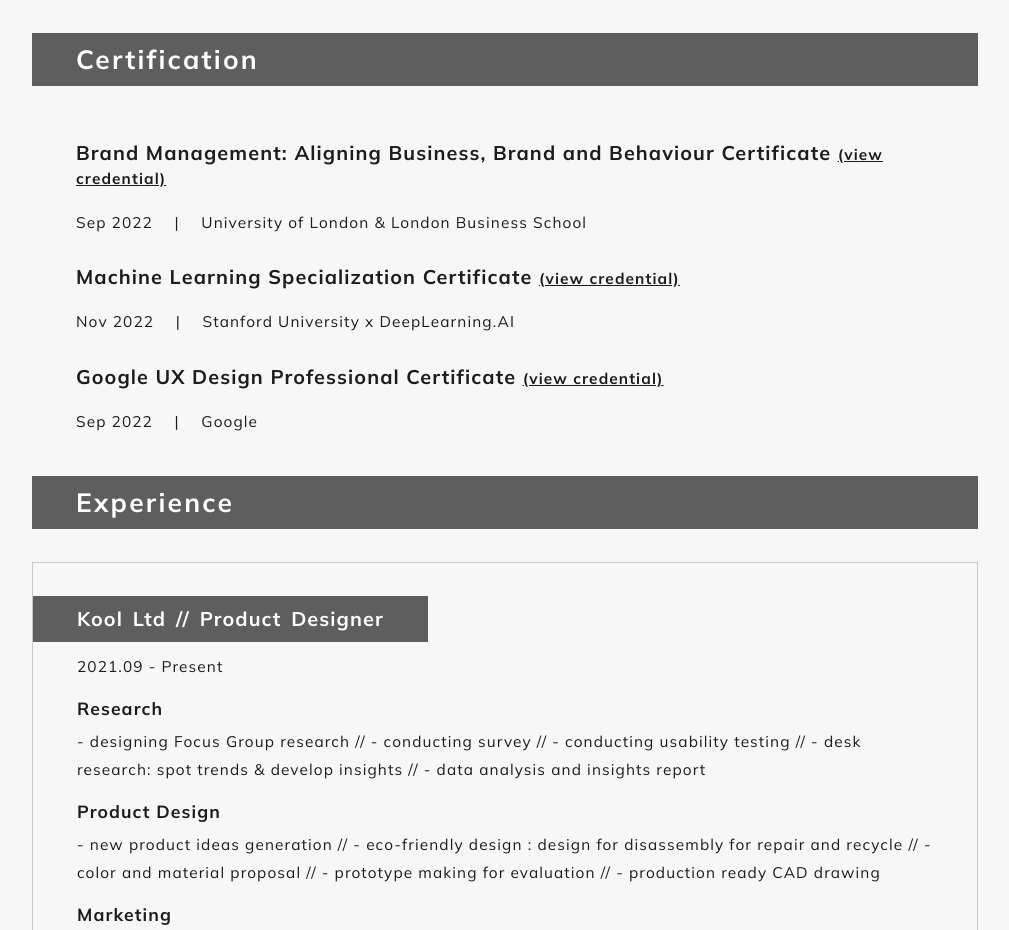
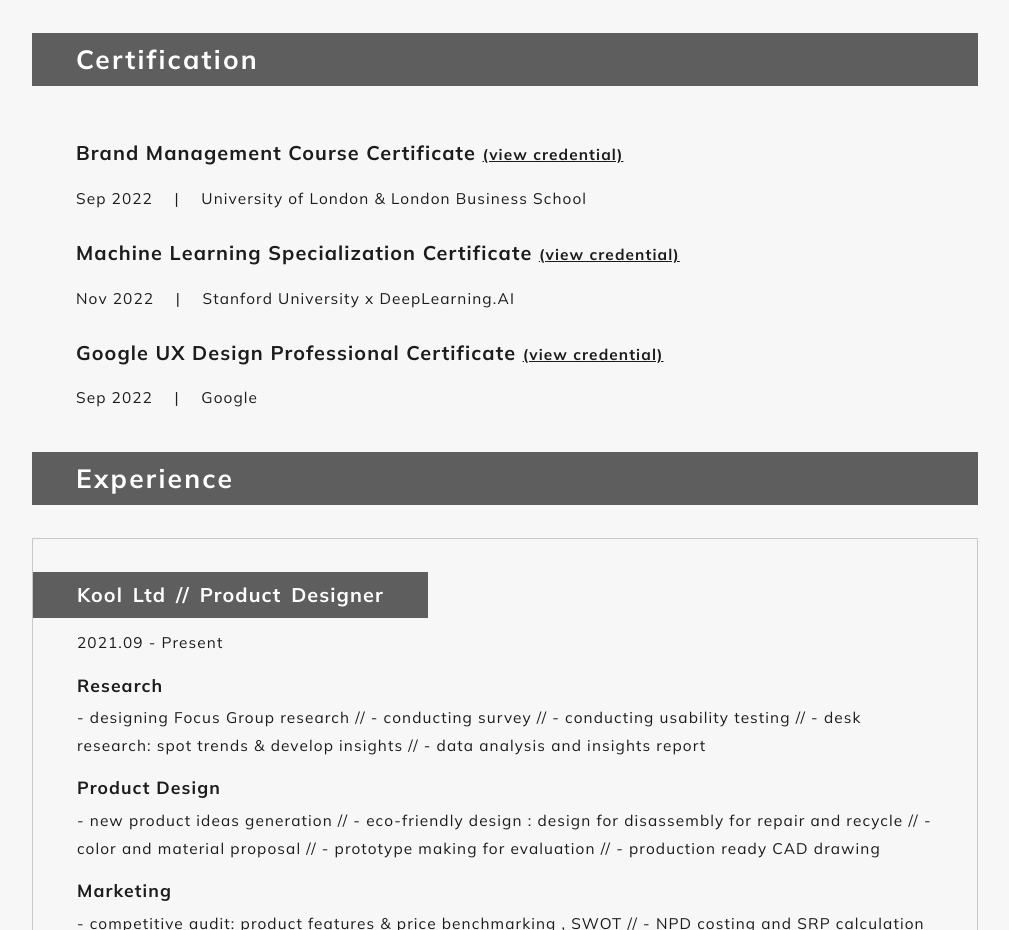
Before and after one commit to francispun/francispun-website, a plain HTML site: page cv/index.html in a window 1280 px wide. Shown: the part 960-1890 px from the top of the page, without its empty margins (135-1144 px from the left). Drawn offline with nearby package versions, Linux system fonts and the light colour scheme.

Commit message:
Update index.html

```diff
--- a/cv/index.html
+++ b/cv/index.html
@@ -71,7 +71,7 @@
     </div>
     <div class="cv-content">
       <div>
-      <h4>Brand Management: Aligning Business, Brand and Behaviour Certificate <span><a href="https://www.coursera.org/account/accomplishments/certificate/47BA7SSCWUDJ" target="_blank">(view credential)</a></span></h4>
+      <h4>Brand Management Course Certificate <span><a href="https://www.coursera.org/account/accomplishments/certificate/47BA7SSCWUDJ" target="_blank">(view credential)</a></span></h4>
       <p>Sep 2022 &emsp;|&emsp; University of London & London Business School</p>
       </div>
 
```
